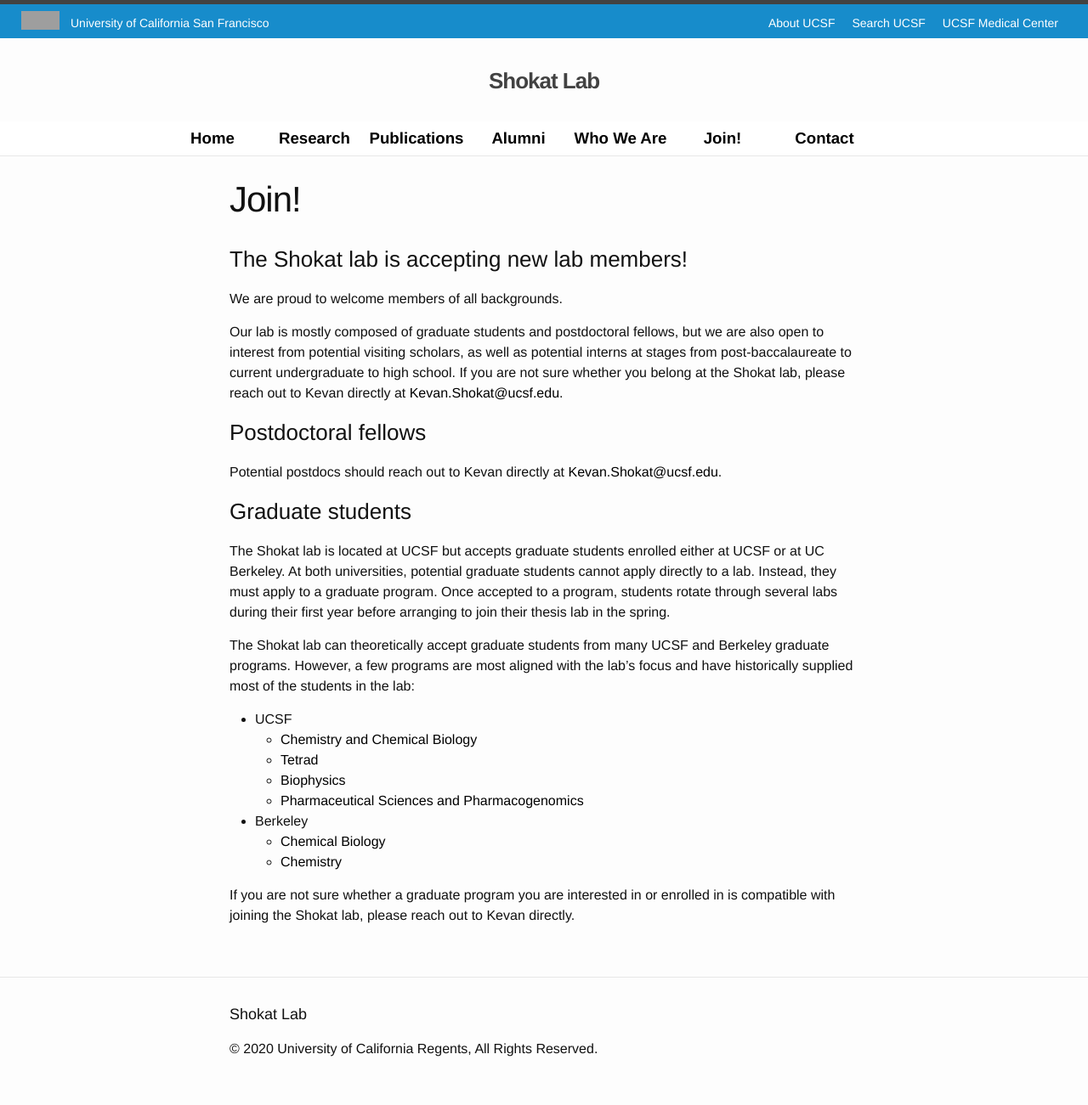
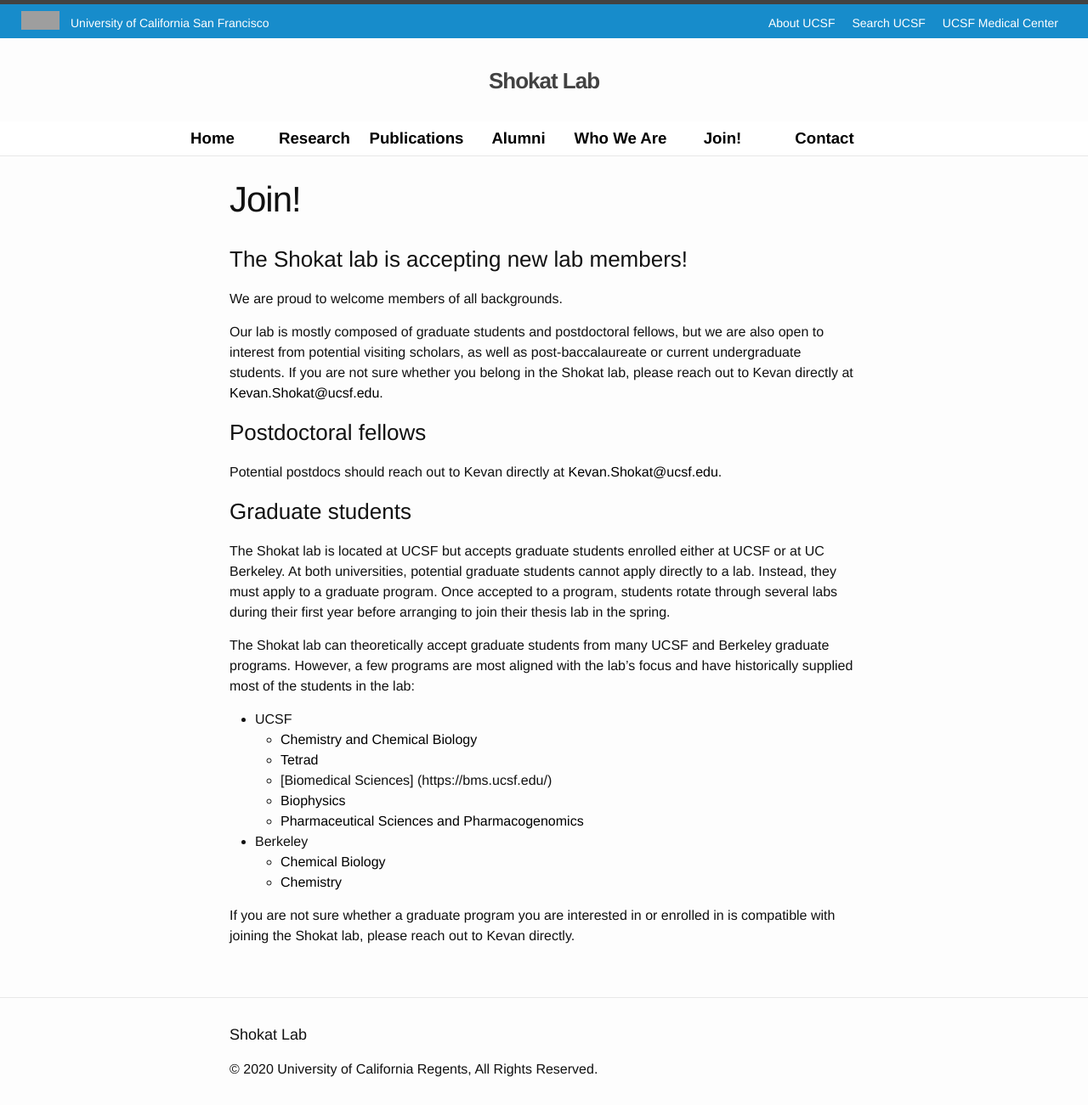
Before and after one commit to UCSF-CMP/shokat-lab, a Jekyll site: the page built from join.md, in a window 1280 px wide. Shown: the whole page at 85% size. Built offline with Jekyll 4.4.1, drawn with Linux system fonts in a browser that asks for light colours; nearby versions of some CDN libraries; before the commit the page ends 1277 px from its top, so only the background shows below that; grey boxes are pictures that could not be loaded.

Commit message:
updated join page to remove high school reference and add BMS program

```diff
--- a/join.md
+++ b/join.md
@@ -6,7 +6,7 @@
 ### The Shokat lab is accepting new lab members!
 We are proud to welcome members of all backgrounds.
 
-Our lab is mostly composed of graduate students and postdoctoral fellows, but we are also open to interest from potential visiting scholars, as well as potential interns at stages from post-baccalaureate to current undergraduate to high school. If you are not sure whether you belong at the Shokat lab, please reach out to Kevan directly at [Kevan.Shokat@ucsf.edu](mailto:Kevan.Shokat@ucsf.edu).
+Our lab is mostly composed of graduate students and postdoctoral fellows, but we are also open to interest from potential visiting scholars, as well as post-baccalaureate or current undergraduate students. If you are not sure whether you belong in the Shokat lab, please reach out to Kevan directly at [Kevan.Shokat@ucsf.edu](mailto:Kevan.Shokat@ucsf.edu).
 
 ### Postdoctoral fellows
 Potential postdocs should reach out to Kevan directly at [Kevan.Shokat@ucsf.edu](mailto:Kevan.Shokat@ucsf.edu).
@@ -18,6 +18,7 @@
 - UCSF
     - [Chemistry and Chemical Biology](https://ccb.ucsf.edu/)
     - [Tetrad](https://tetrad.ucsf.edu/)
+    - [Biomedical Sciences] (https://bms.ucsf.edu/)
     - [Biophysics](https://biophysics.ucsf.edu/)
     - [Pharmaceutical Sciences and Pharmacogenomics](https://pspg.ucsf.edu/)
 - Berkeley
```
